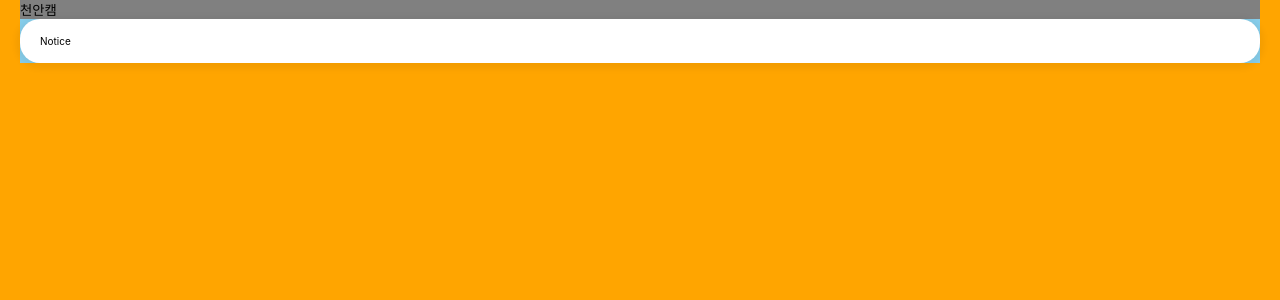
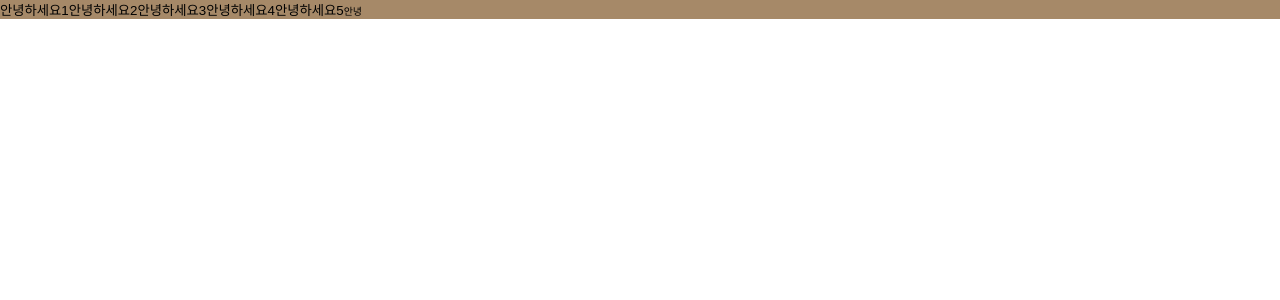
Before and after one commit to LikeKNU/LikeKNU-Web, a React (Create React App) app in the folder like-knu/: page / in a window 1280 px wide. Shown: the top 300 px of the page. Built offline with nearby package versions, Linux system fonts and the light colour scheme; a web font is replaced by a local one.

Commit message:
Feat: Axios 추가.
Axios 추가. Axios Instance, Axios Interceptor 추가.

```diff
--- a/like-knu/package.json
+++ b/like-knu/package.json
@@ -6,6 +6,7 @@
     "@testing-library/jest-dom": "^5.17.0",
     "@testing-library/react": "^13.4.0",
     "@testing-library/user-event": "^13.5.0",
+    "axios": "^1.5.0",
     "react": "^18.2.0",
     "react-dom": "^18.2.0",
     "react-scripts": "5.0.1",
--- /dev/null
+++ b/like-knu/src/api/api.js
@@ -0,0 +1,19 @@
+import axios from "axios";
+
+// axios instance
+const instance = axios.create({
+  baseURL: "https://3ce0ef2e-86a4-4c2b-a1e3-a3dde60f58b3.mock.pstmn.io",
+  timeout: 10000,
+});
+
+// axios interceptor
+instance.interceptors.response.use(
+  (response) => {
+    return response;
+  },
+  (err) => {
+    return Promise.reject(err);
+  }
+)
+
+export default instance;
--- /dev/null
+++ b/like-knu/src/api/test.js
@@ -0,0 +1,17 @@
+import instance from "api/api"
+
+// 함수 형식 1
+export function test1() {
+  console.log("안녕")
+};
+
+// 함수 형식 2
+export const test2 = () => {
+  console.log("안녕2");
+}
+
+// 이런식으로 api 만드시면 됩니다.
+export const axiosTest3 = async() => {
+  const {data} = await instance.get("/api/main/announcements");
+  return data.data.body;
+}
--- a/like-knu/src/components/MainHeader.jsx
+++ b/like-knu/src/components/MainHeader.jsx
@@ -1,17 +1,34 @@
 import styled from "styled-components"
 import colors from "constants/colors"
 
+const Campus = {
+  CHEONAN: "천안캠",
+  SINGWAN: "신관캠",
+  YESAN: "예산캠"
+}
+function DropDown() {
+
+}
 export default function MainHeader() {
   return (
     <Wrapper>
-      <Title>천안캠</Title>
+      <TitleButton>
+        <Title>
+          천안캠
+        </Title>
+      </TitleButton>
     </Wrapper>
   )
 }
-const Title = styled.button`
+const TitleButton = styled.button`
+  display: flex;
+  flex-direction: row;
+`
+const Title = styled.ul`
 `
 const Wrapper = styled.div`
   background-color: gray;
   display: flex;
   flex-direction: row;
+  height: 6.4rem;
 `
--- a/like-knu/src/index.js
+++ b/like-knu/src/index.js
@@ -9,7 +9,7 @@ import MainPage from 'pages/MainPage';
 const root = ReactDOM.createRoot(document.getElementById('root'));
 root.render(
   <React.StrictMode>
-    <MainPage />
+    <Test />
   </React.StrictMode>
 );
 
--- a/like-knu/src/pages/Test.jsx
+++ b/like-knu/src/pages/Test.jsx
@@ -1,7 +1,8 @@
-import React, { useState } from 'react'
+import React, { useEffect, useState } from 'react'
 import styled from 'styled-components'
 import colors from 'constants/colors'
-
+import {test1, test2, axiosTest3} from 'api/test'
+import axios from 'axios'
 function Dropdown() {
   return(
     <div>
@@ -13,13 +14,42 @@ function Dropdown() {
 }
 export default function Test() {
   const [view, setView] = useState(false);
-
+  const [data, setData] = useState([]);
+  // 컴포넌트 내에 axios 테스트
+  const axiosTest4 = async() => {
+    await axios
+      .get("https://3ce0ef2e-86a4-4c2b-a1e3-a3dde60f58b3.mock.pstmn.io/api/main/announcements")
+      .then((res) => { console.log(res)})
+      .catch((error) => {
+        console.log(error)
+      })
+  }
+  // 버튼을 누르면, 실행할 함수. 데이터를 받아와서 data에 저장.
+  const printAxiosTest3 = async() => {
+    const res = await axiosTest3();
+    setData(res);
+  }
+  // 콘솔 출력 함수
+  const print = () => {
+    console.log(data);
+  }
   return (
     <Background>
-      <ul onClick={() => setView(!view)}>
+      {/* <ul onClick={() => setView(!view)}>
         안녕하세요
         {view && <Dropdown />}
-      </ul>
+      </ul> */}
+      <button onClick={test1}>안녕하세요1</button>
+      <button onClick={test2}>안녕하세요2</button>
+      <button onClick={printAxiosTest3}>안녕하세요3</button>
+      <button onClick={axiosTest4}>안녕하세요4</button>
+      <button onClick={print}>안녕하세요5</button>
+      {
+        data.map((d) => (
+          <div key={d.announcementId}>{d.announcementId}</div>
+        ))
+      }
+      안녕
     </Background>
   )
 }
```
Also changed, not shown: 1 other file (tests, documents, lock files or other folders).
